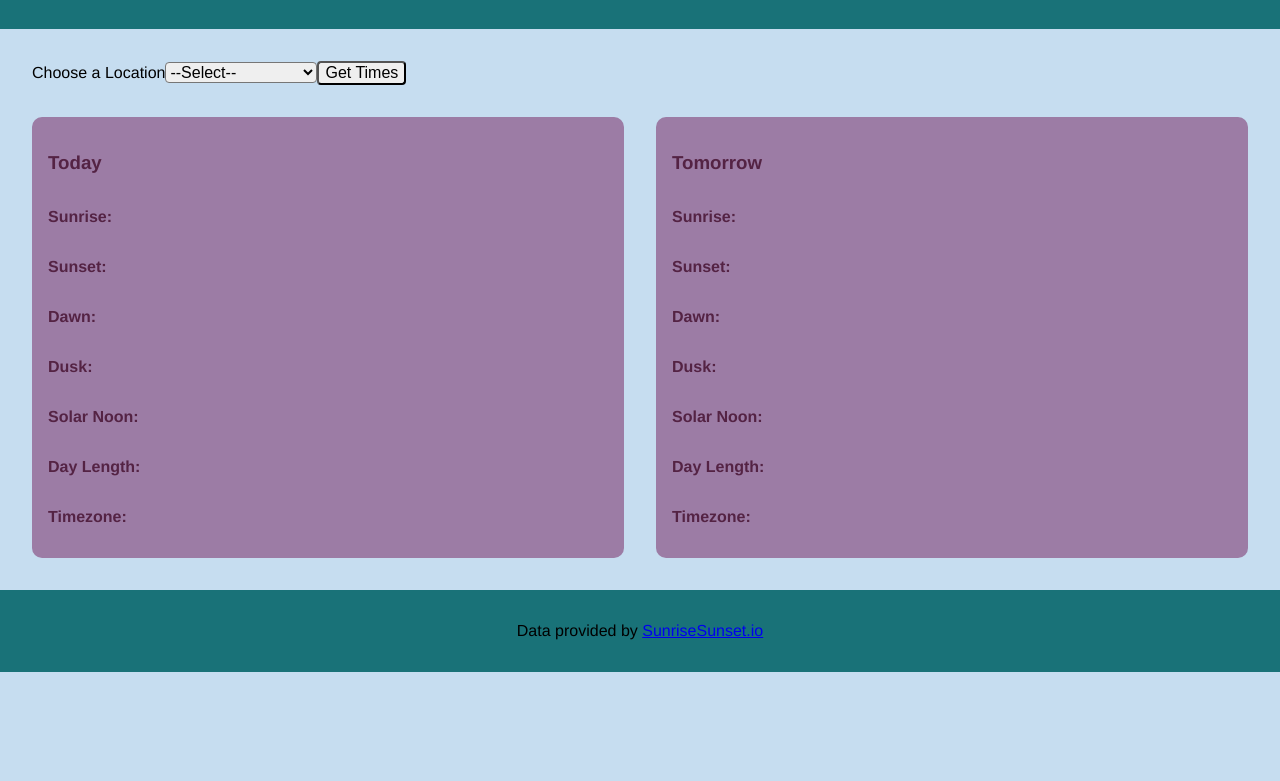
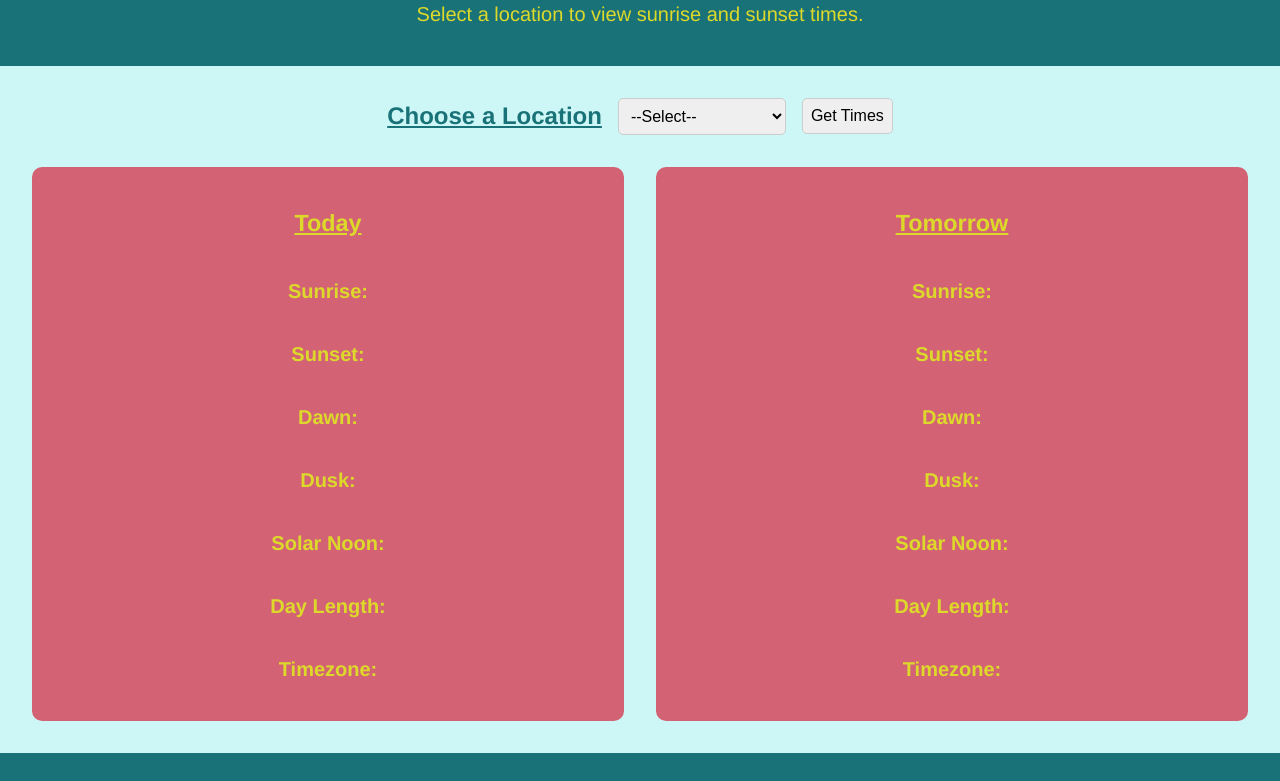
Before and after one commit to NidaAkkiswala/ITMD441-Lab6, a plain HTML site: page index.html in a window 1280 px wide. Shown: the part 117-898 px from the top of the page. Before the commit the page ends 800 px from the top, so only its background shows below. Drawn offline with Linux system fonts and the light colour scheme.

Commit message:
upgraded css

```diff
--- a/style.css
+++ b/style.css
@@ -1,7 +1,7 @@
 body {
     font-family: 'Franklin Gothic Medium', 'Arial Narrow', Arial, sans-serif;
     margin: 0;
-    background: #C6DDF0;
+    background: #CDF7F6;
     display: flex;
     flex-direction: column;
 }
@@ -10,6 +10,16 @@ header, footer {
     background-color: #197278;
     text-align: center;
     padding: 1em;
+    color: #DDD92A;
+    font-size: 1.25em;
+}
+
+header h1::before {
+    content: '\2600';
+}
+
+header h1::after {
+    content: '\2600';
 }
 
 main {
@@ -21,14 +31,31 @@ main {
 }
 
 .controls {
-    display: flex;
-    flex-wrap: wrap;
+    display: grid;
+    grid-template-columns: auto auto auto;
+    gap: 1em;
     align-items: center;
+    justify-content: center;
+    text-align: center;
 }
 
+ .controls label {
+     font-weight: bold;
+     font-size: 1.5em;
+     color: #197278;
+     text-decoration: underline;
+ }
+
 select, button {
-    font-size: medium;
-    border-radius: 4px;
+    border-radius: 5px;
+    padding: 0.5em;
+    font-size: 1em;
+    border: 1px solid #ccc;
+}
+
+button {
+    cursor: pointer;
+    transition: background-color 0.3s ease;
 }
 
 .dashboard {
@@ -38,22 +65,25 @@ select, button {
 }
 
 .card {
-    background-color: #9C7CA5;
+    background-color: #D36374;
     border-radius: 10px;
     display: flex;
     flex-direction: column;
     box-shadow: 2px;
     padding: 1em;
+    font-size: 1.25em;
 }
 
 .card h3 {
-    display: flex;
-    align-items: center;
-    color: #542344;
+    text-align: center;
+    color: #DDD92A;
+    text-decoration: underline;
+
 }
 
 .card p {
-    color: #542344;
+    color: #DDD92A;
+    text-align: center;
 }
 
 @media (max-width: 600px) {
@@ -62,7 +92,8 @@ select, button {
     }
 
     .controls {
+        display: flex;
         flex-direction: column;
-        align-items: flex-start;
+        align-items: center;
     }
 }
```
